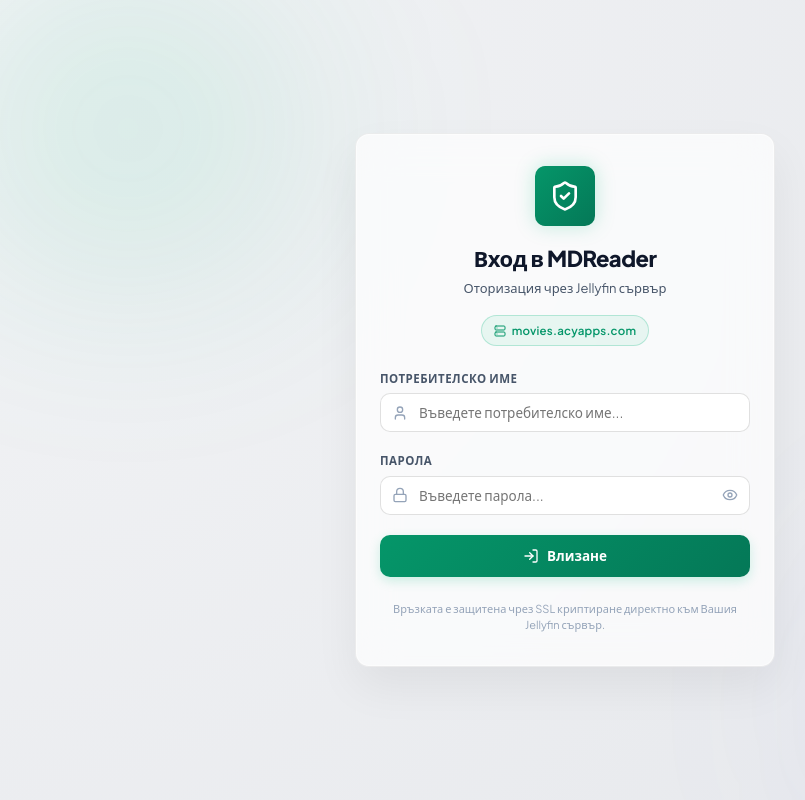
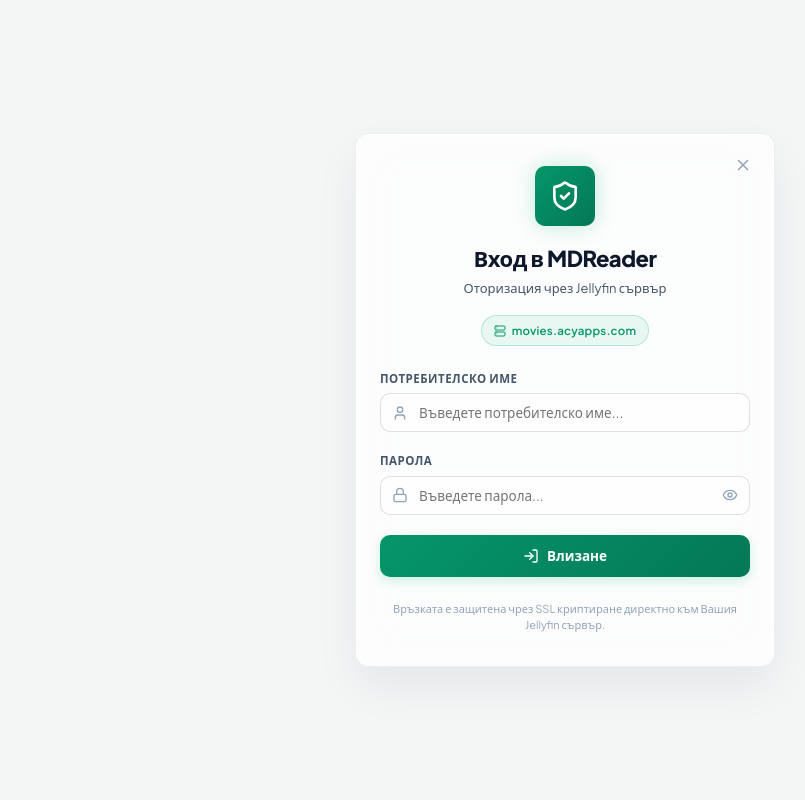
Before and after one commit to ripper8/md-reader, a React (Vite) app: page / in a window 1280 px wide. Shown: the whole page, without its empty margins (75-880 px from the left). Built offline with nearby package versions, Linux system fonts and the light colour scheme.

Commit message:
feat: transform Login into modal dialog overlay

```diff
--- a/src/components/Login.tsx
+++ b/src/components/Login.tsx
@@ -1,11 +1,12 @@
 import React, { useState } from 'react'
-import { User, Lock, LogIn, AlertCircle, Eye, EyeOff, ShieldCheck, Server } from 'lucide-react'
+import { User, Lock, LogIn, AlertCircle, Eye, EyeOff, ShieldCheck, Server, X } from 'lucide-react'
 
 interface LoginProps {
   onLoginSuccess: (token: string, username: string) => void
+  onClose: () => void
 }
 
-export default function Login({ onLoginSuccess }: LoginProps) {
+export default function Login({ onLoginSuccess, onClose }: LoginProps) {
   const [username, setUsername] = useState('')
   const [password, setPassword] = useState('')
   const [showPassword, setShowPassword] = useState(false)
@@ -46,6 +47,7 @@
       const data = await response.json()
       if (data.AccessToken && data.User) {
         onLoginSuccess(data.AccessToken, data.User.Name)
+        onClose()
       } else {
         throw new Error('Сървърът върна непълен отговор.')
       }
@@ -58,12 +60,14 @@
   }
 
   return (
-    <div className="login-container">
-      {/* Decorative premium background elements */}
-      <div className="login-bg-glow-1"></div>
-      <div className="login-bg-glow-2"></div>
+    <div className="modal-overlay" onClick={onClose}>
+      <div className="login-card fade-in" onClick={e => e.stopPropagation()} style={{ position: 'relative' }}>
 
-      <div className="login-card fade-in">
+        {/* Close Button */}
+        <button className="modal-close-btn" onClick={onClose} title="Затвори">
+          <X size={18} />
+        </button>
+
         <div className="login-header">
           <div className="login-logo">
             <ShieldCheck size={32} className="login-logo-icon" />
```
